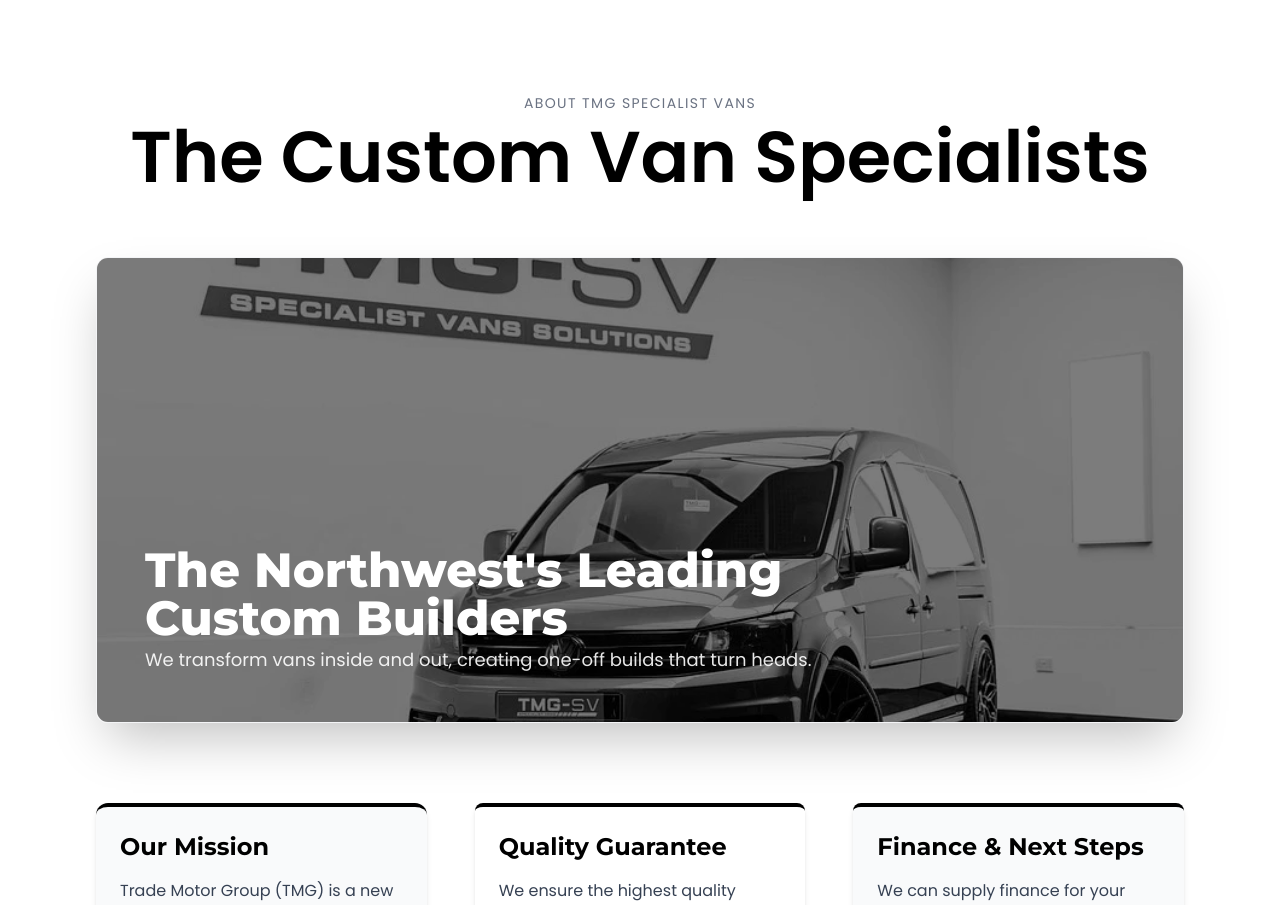
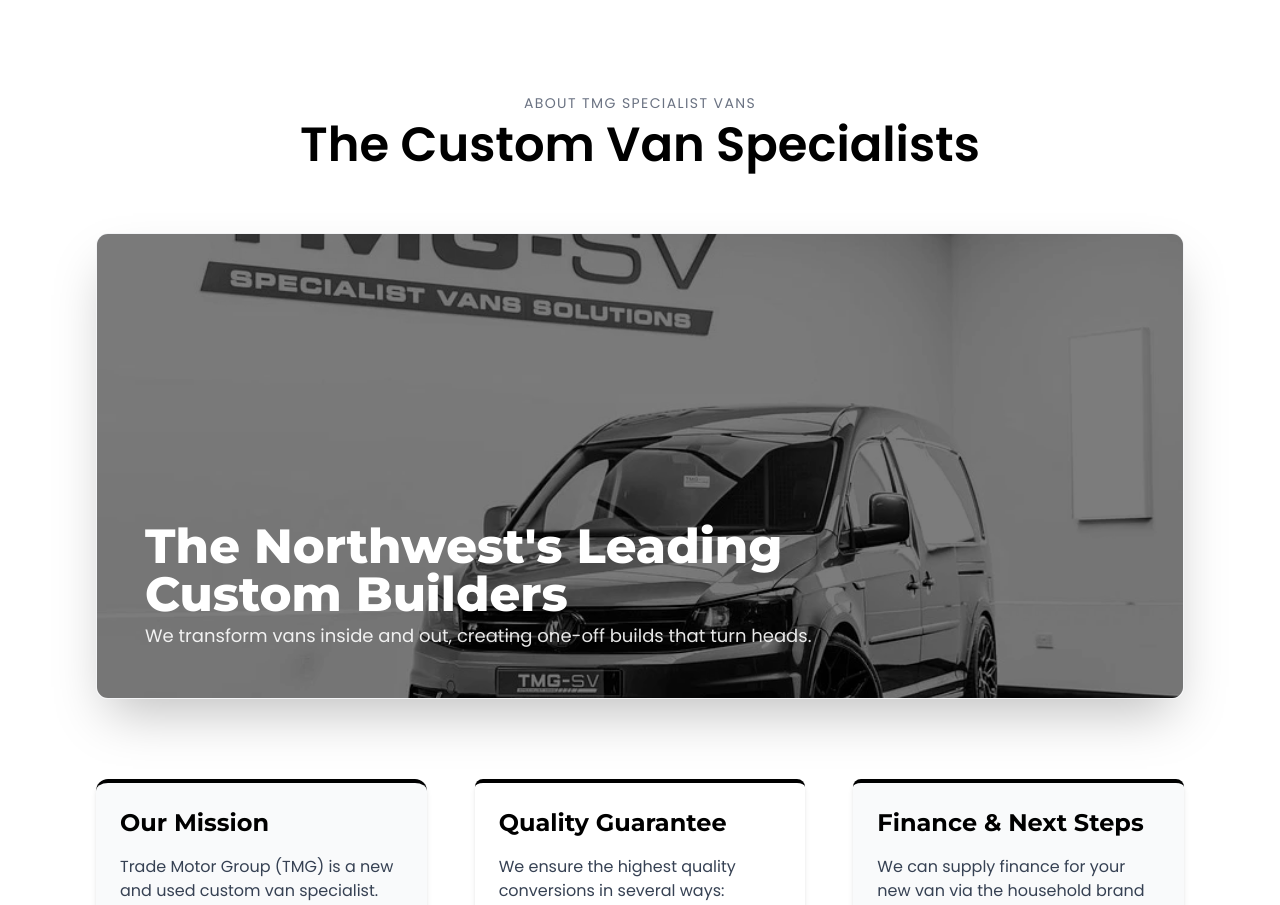
Before and after one commit to afterrender1/tmg-website, a Next.js app: page /buy in a window 1280 px wide. Shown: the part 2220-3125 px from the top of the page. Built offline with nearby package versions, Linux system fonts and the light colour scheme; a web font is replaced by a local one.

Commit message:
Update AboutTmg.jsx

```diff
--- a/components/AboutTmg.jsx
+++ b/components/AboutTmg.jsx
@@ -48,7 +48,7 @@
                         ABOUT TMG SPECIALIST VANS
                     </p>
                     <h1
-                        className="text-4xl sm:text-5xl md:text-6xl xl:text-7xl 2xl:text-8xl font-black mb-4"
+                        className="text-4xl sm:text-5xl md:text-4xl xl:text-5xl 2xl:text-5xl font-black mb-4"
                         style={{ fontFamily: 'var(--font-poppins)' }}
                     >
                         The Custom Van Specialists
```
